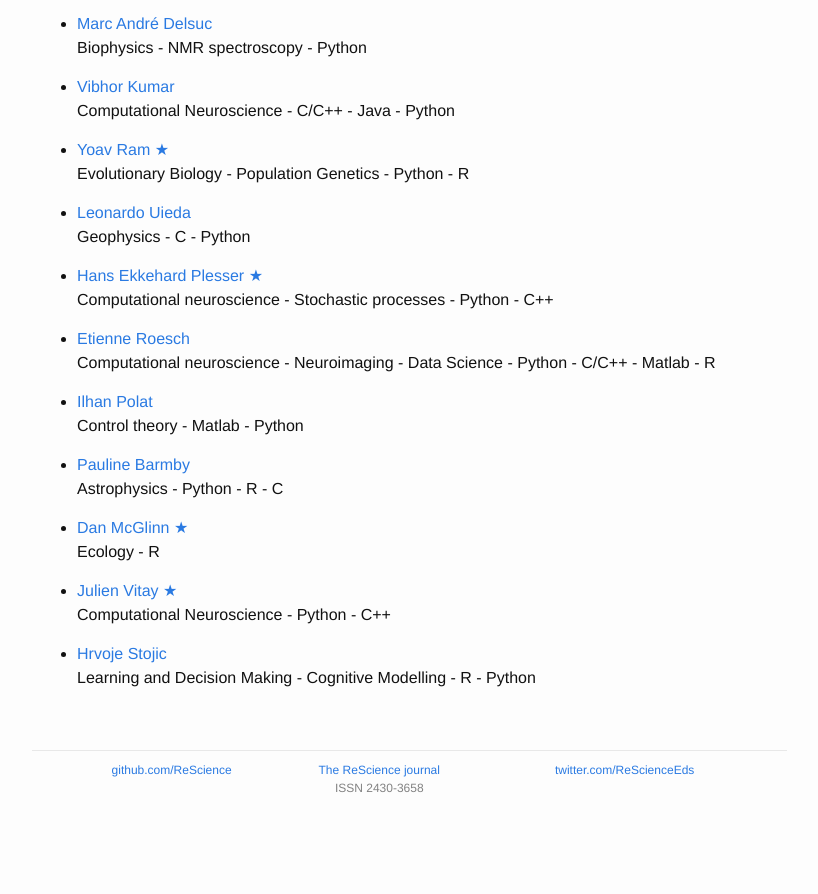
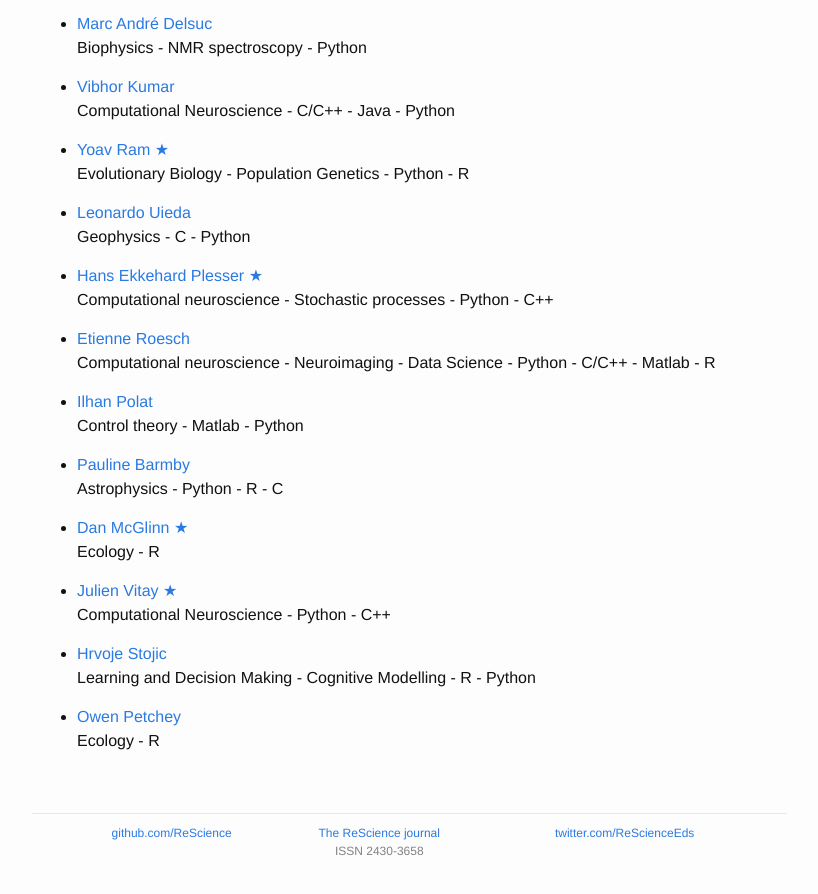
Before and after one commit to ReScience/rescience.github.io, a Jekyll site: the page built from 04-board.md, in a window 1280 px wide and 900 px high, scrolled down 1833 px. Shown: the top 894 px of the window, without its empty margins (223-1041 px from the left). Built offline with Jekyll 4.4.1, drawn with Linux system fonts in a browser that asks for light colours; before the commit the page ends 2670 px from its top, so only the background shows below that.

Commit message:
Added Owen Petchey to reviewers

```diff
--- a/04-board.md
+++ b/04-board.md
@@ -125,3 +125,6 @@
 
 * [Hrvoje Stojic](https://github.com/hstojic)
   Learning and Decision Making - Cognitive Modelling - R - Python
+
+* [Owen Petchey](https://github.com/opetchey)
+  Ecology - R
```
